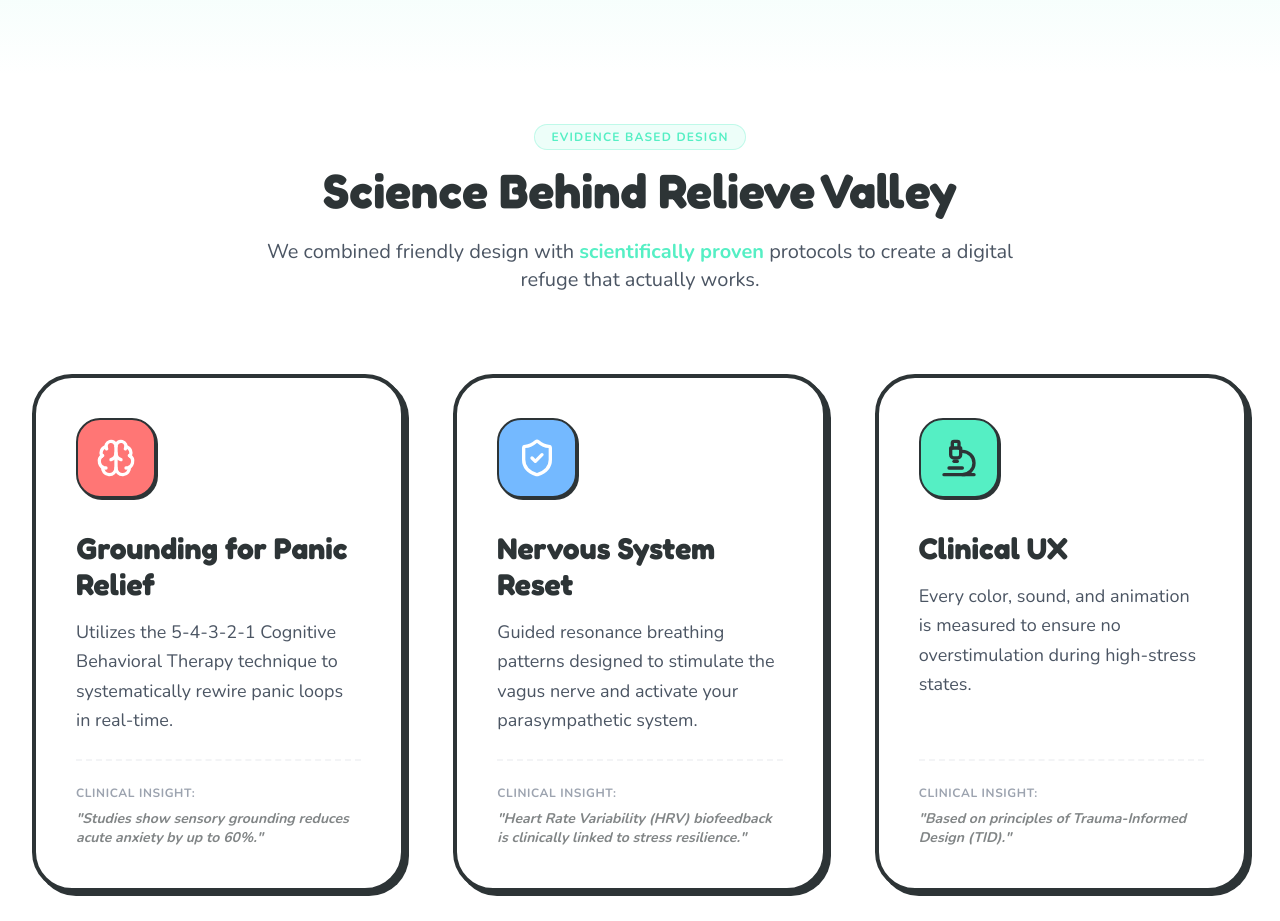
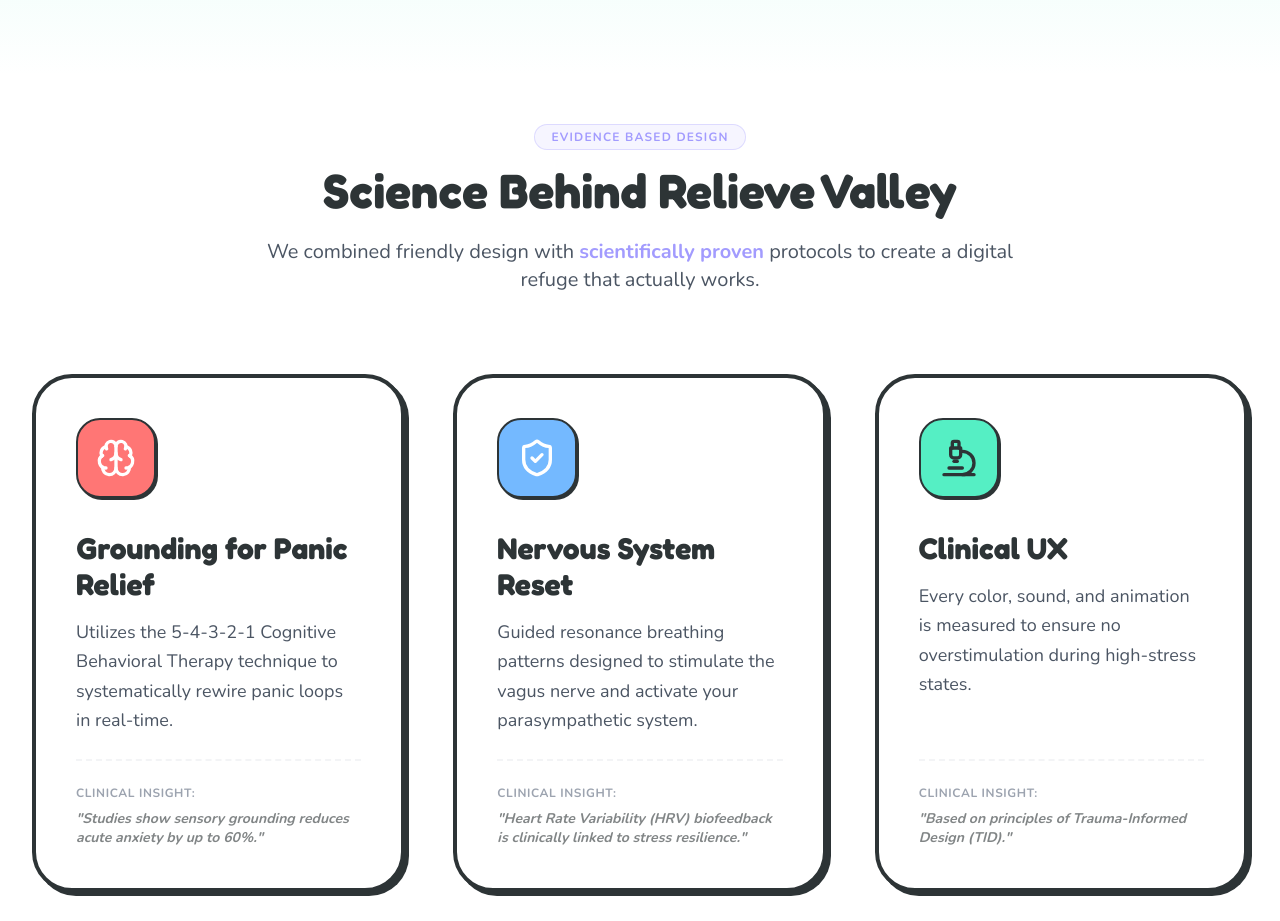
Before and after one commit to NikFanton/relieve-valley-landing, a React (Vite) app: page / in a window 1280 px wide. Shown: the part 3260-4181 px from the top of the page. Built offline with nearby package versions, Linux system fonts and the light colour scheme.

Commit message:
feat: Add violet color and update science section branding
Introduces a new 'violet' color to the brand palette and updates the "Evidence Based Design" section to use this new color for better visual consistency and thematic alignment.

```diff
--- a/App.tsx
+++ b/App.tsx
@@ -350,12 +350,12 @@
 
           <div className="max-w-7xl mx-auto px-4 sm:px-6 lg:px-8 relative z-10">
             <div className="text-center mb-20 max-w-3xl mx-auto">
-               <div className="inline-flex items-center gap-2 bg-brand-green/10 text-brand-green px-4 py-1 rounded-full border border-brand-green/30 text-xs font-bold uppercase tracking-widest mb-4">
+               <div className="inline-flex items-center gap-2 bg-brand-violet/10 text-brand-violet px-4 py-1 rounded-full border border-brand-violet/30 text-xs font-bold uppercase tracking-widest mb-4">
                   Evidence Based Design
                </div>
                <h2 className="text-5xl font-cartoon font-bold mb-6 text-brand-dark">Science Behind Relieve Valley</h2>
                <p className="text-xl text-gray-600 font-body">
-                 We combined friendly design with <span className="text-brand-green font-bold">scientifically proven</span> protocols to create a digital refuge that actually works.
+                 We combined friendly design with <span className="text-brand-violet font-bold">scientifically proven</span> protocols to create a digital refuge that actually works.
                </p>
             </div>
 
--- a/index.html
+++ b/index.html
@@ -21,6 +21,7 @@
                 green: '#55efc4',
                 blue: '#74b9ff',
                 dark: '#2d3436',
+                violet: '#a29bfe',
               }
             },
             boxShadow: {
```
